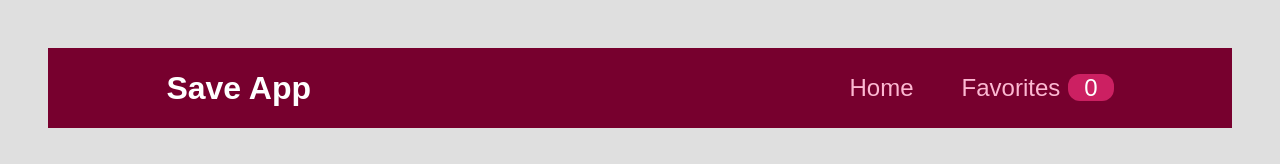
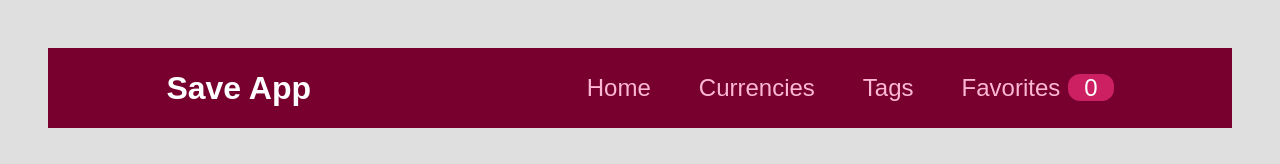
Before and after one commit to GuillerminaL/SavingsApp, a React (Create React App) app in the folder front-end/react-app/: page /currencyDetail in a window 1280 px wide. Shown: the top 164 px of the page. Built offline with nearby package versions, Linux system fonts and the light colour scheme.

Commit message:
KAN-44 Add Currencies and Tag routes

```diff
--- a/front-end/react-app/src/App.js
+++ b/front-end/react-app/src/App.js
@@ -2,11 +2,9 @@ import Layout from './components/layouts/Layout';
 import { Route, Routes } from 'react-router-dom';
 
 import HomePage from './pages/Home';
-import AllSavingsPage from './pages/AllSavings';
-import NewSavingPage from './pages/NewSaving';
+import CurrenciesPage from './pages/Currencies';
+import TagsPage from './pages/Tags';
 import FavoritesPage from './pages/Favorites';
-import CurrencyDetailPage from './pages/CurrencyDetail';
-
 
 
 function App() {
@@ -14,10 +12,9 @@ function App() {
     <Layout>
       <Routes>
         <Route path='/' exact element={<HomePage />}></Route>
-        <Route path='/savings' exact element={<AllSavingsPage />}></Route>
-        <Route path='/savings/add' exact element={<NewSavingPage />}></Route>
+        <Route path='/currencies' exact element={<CurrenciesPage />}></Route>
+        <Route path='/tags' exact element={<TagsPage />}></Route>
         <Route path='/savings/favorites' exact element={<FavoritesPage />}></Route>
-        <Route path='/currencyDetail' exact element={<CurrencyDetailPage />}></Route>
       </Routes>
     </Layout>
   );
--- a/front-end/react-app/src/components/layouts/MainNavigation.js
+++ b/front-end/react-app/src/components/layouts/MainNavigation.js
@@ -14,6 +14,8 @@ function MainNavigation() {
             <nav>
                 <ul>
                     <li><Link to='/'>Home</Link></li>
+                    <li><Link to='/currencies'>Currencies</Link></li>
+                    <li><Link to='/tags'>Tags</Link></li>
                     <li>
                         <Link to='/savings/favorites'>
                             Favorites
```
